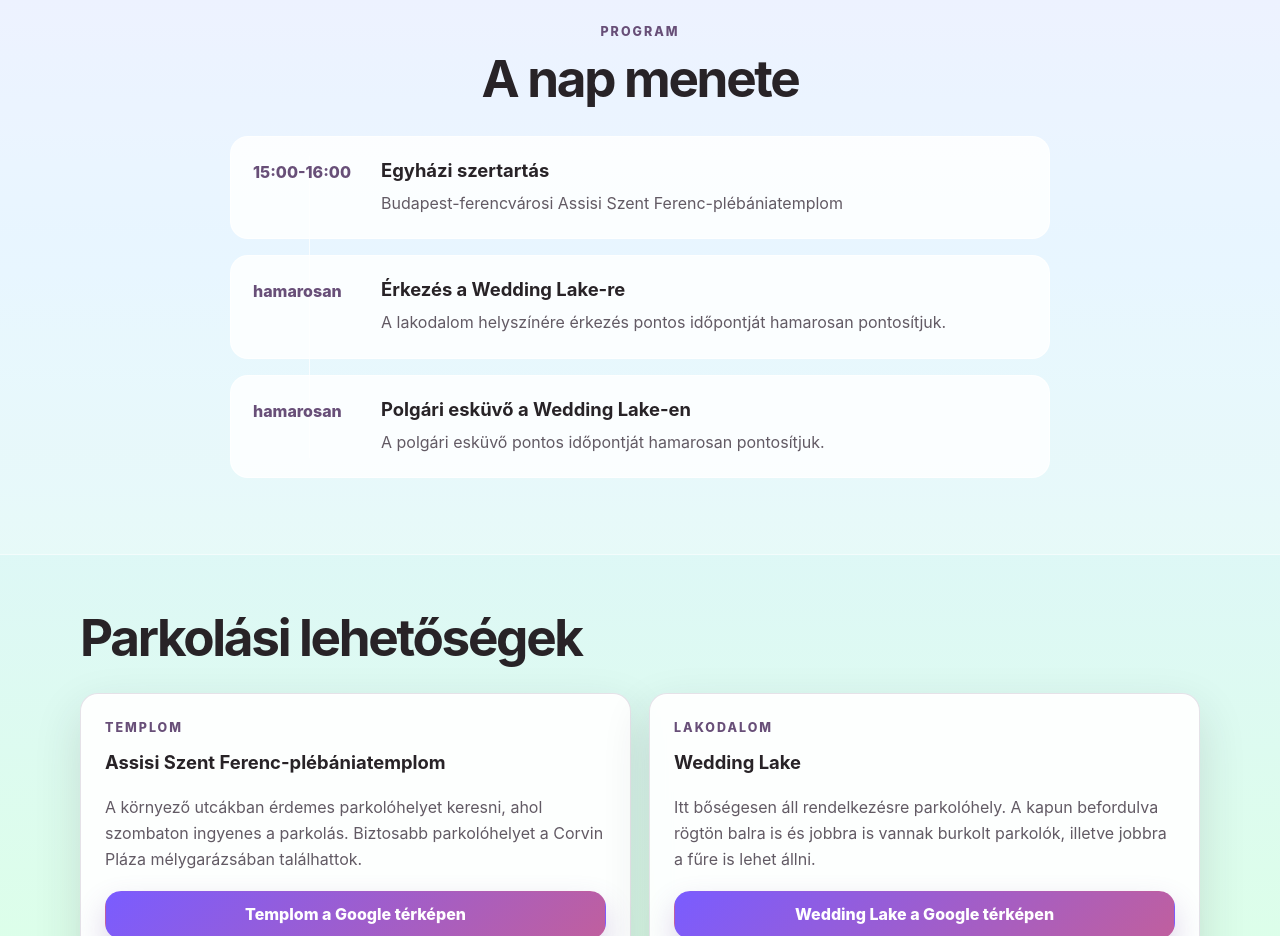
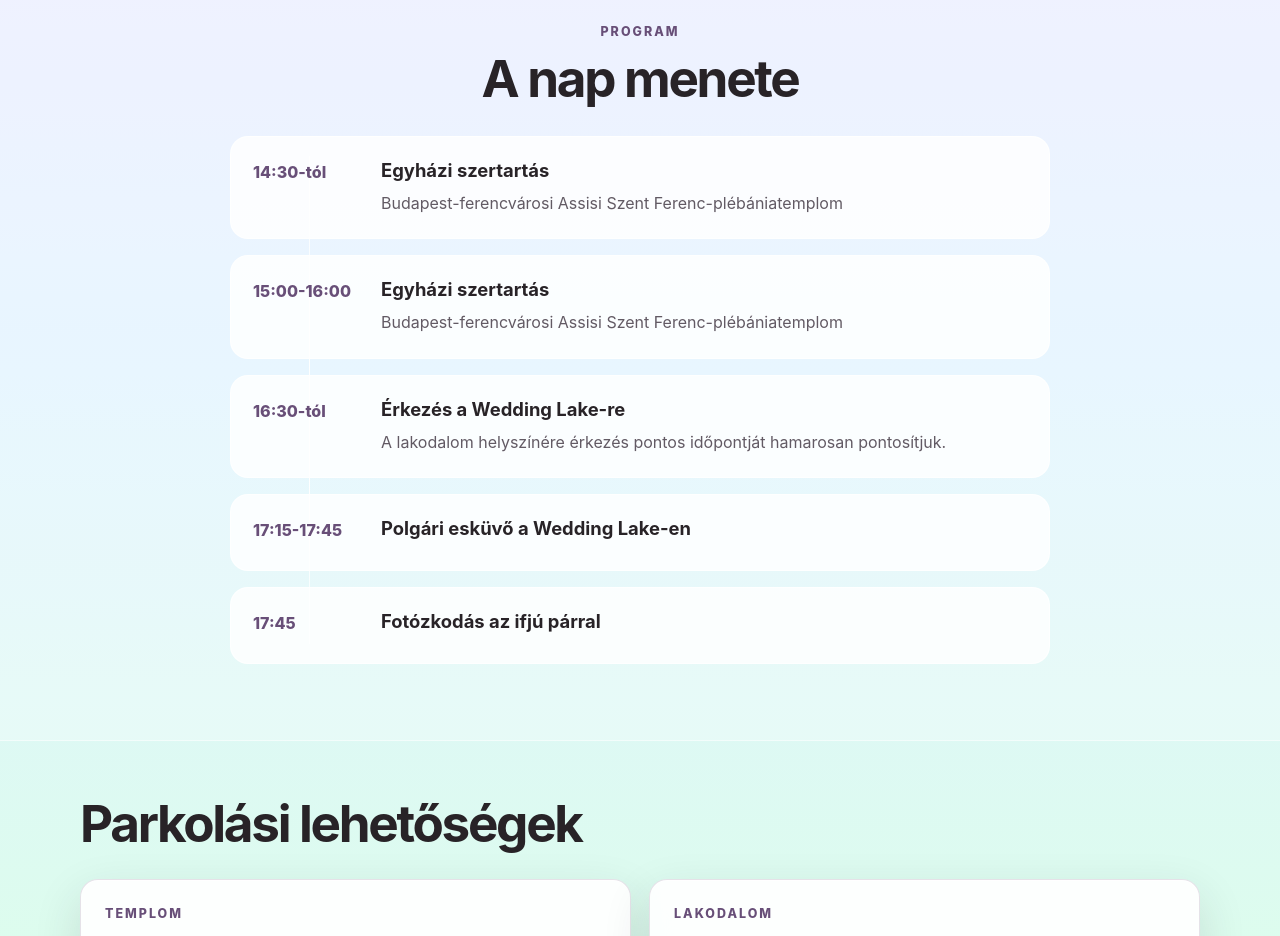
Before and after one commit to Blextor/HazasHonlap, a plain HTML site: page public/index.html in a window 1280 px wide. Shown: the part 1880-2816 px from the top of the page. Drawn offline with Linux system fonts and the light colour scheme.

Commit message:
Időpontok frissítése

```diff
--- a/public/index.html
+++ b/public/index.html
@@ -178,6 +178,17 @@
             <h2>A nap menete</h2>
           </div>
 
+          <div class="timeline" aria-label="Érkezés">
+            <div class="timeline-item">
+              <time datetime="2026-09-12T14:30">14:30-tól</time>
+              <div>
+                <h3>Egyházi szertartás</h3>
+                <p>
+                  Budapest-ferencvárosi Assisi Szent Ferenc-plébániatemplom
+                </p>
+              </div>
+            </div>
+
           <div class="timeline" aria-label="Esküvői program időrendben">
             <div class="timeline-item">
               <time datetime="2026-09-12T15:00">15:00-16:00</time>
@@ -189,17 +200,23 @@
               </div>
             </div>
             <div class="timeline-item">
-              <time datetime="2026-09-12">hamarosan</time>
+              <time datetime="2026-09-12T16:30">16:30-tól</time>
               <div>
                 <h3>Érkezés a Wedding Lake-re</h3>
                 <p>A lakodalom helyszínére érkezés pontos időpontját hamarosan pontosítjuk.</p>
               </div>
             </div>
             <div class="timeline-item">
-              <time datetime="2026-09-12">hamarosan</time>
+              <time datetime="2026-09-12T17:15">17:15-17:45</time>
               <div>
                 <h3>Polgári esküvő a Wedding Lake-en</h3>
-                <p>A polgári esküvő pontos időpontját hamarosan pontosítjuk.</p>
+              </div>
+            </div>
+          </div>
+            <div class="timeline-item">
+              <time datetime="2026-09-12T17:45">17:45</time>
+              <div>
+                <h3>Fotózkodás az ifjú párral</h3>
               </div>
             </div>
           </div>
```
